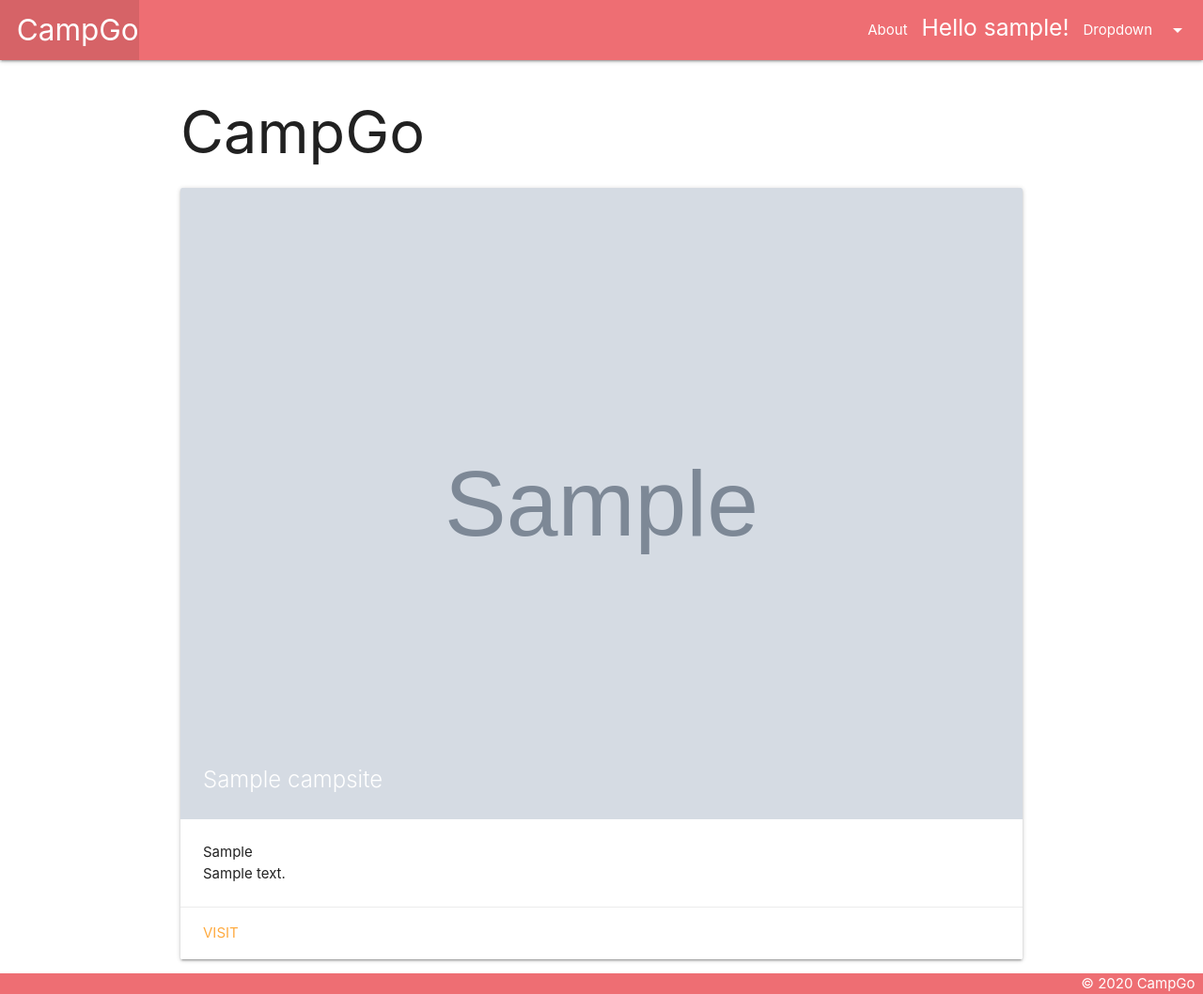
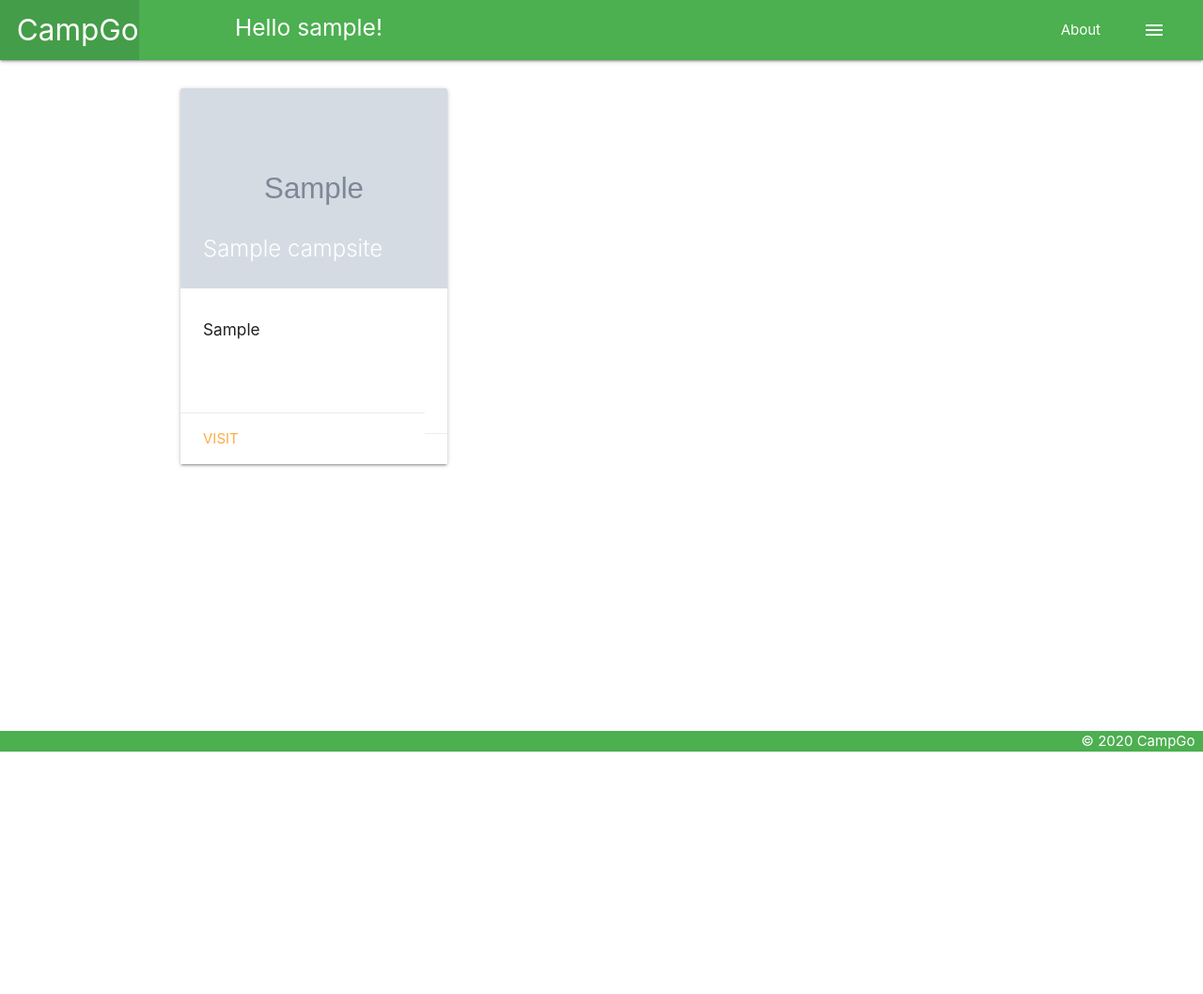
Before and after one commit to xxiao77/CampGo, a Django app: page /campgo/ in a window 1280 px wide. Shown: the whole page at 94% size. After the commit the page ends 800 px from the top, so only its background shows below. Run offline with Django 3.2, Linux system fonts and the light colour scheme; a user stored in the database is signed in; tables that the repository leaves empty hold one stand-in row (values such as "Sample post"); grey boxes marked "Sample" are stand-in pictures; parts of the project's set-up code (start-up, migrations or seed data) failed here and were passed over.

Commit message:
style show page

```diff
--- a/main_app/models.py
+++ b/main_app/models.py
@@ -26,3 +26,10 @@ class Comment(models.Model):
 
   def get_absolute_url(self):
     return reverse('camp_show', kwargs={'campsite_id': self.campsite.id})
+
+class Favlist(models.Model):
+  campsite = models.ForeignKey(Campsite, on_delete=models.CASCADE)
+  user = models.ForeignKey(User, on_delete=models.CASCADE)
+
+  def __str__(self):
+    return self.content
--- a/main_app/static/css/style.css
+++ b/main_app/static/css/style.css
@@ -16,3 +16,8 @@ footer.page-footer {
 li {
   color: white;
 }
+/*
+.container {
+  display: inline-flex;
+  flex-wrap: wrap; */
+/* } */
--- a/main_app/templates/base.html
+++ b/main_app/templates/base.html
@@ -19,22 +19,23 @@
 </head>
 <body>
   <header class="navbar-fixed">
-    <nav>
+    <nav class="green">
       <div class="nav-wrapper">
         <div style="display: flexbox;">
           <ul>
             <li><a href="{% url 'index' %}" class="left brand-logo">&nbsp;&nbsp;CampGo</a></li>
-        </ul>
+            {%if user.is_authenticated %}
+              <li style="margin-left: 250px;"><h5>Hello {{ user.username }}!</h5></li>
               <ul class="right hide-on-med-and-down">
                 <li><a href="{% url 'about' %}">About</a></li>
-            {%if user.is_authenticated %}
-            <li><h5>Hello {{ user.username }}!</h5></li>
-            <li><a class="dropdown-trigger" href="#!" data-target="dropdown1">Dropdown<i class="material-icons right">arrow_drop_down</i></a></li>
+                <li><a class="dropdown-trigger" style="padding-right: 40px;" href="#!" data-target="dropdown1"><i class="material-icons right">menu</i></a></li>
+              </ul>
             {% else %}
+              <ul class="right hide-on-med-and-down">
                 <li><a href="{% url 'signup' %}">Sign Up</a></li>
                 <li><a href="{% url 'login' %}">Login</a></li>
+              </ul>
             {% endif %}
-          </ul>
           </ul>
         </div>
       </div>
@@ -49,11 +50,15 @@
       </script>
   </header>
   <main class="container">
+    <div class = "col l3">
       {% block content %}
       {% endblock %}
+    </div>
   </main>
+  <div class="green">
   <footer class="page-footer">
     <div class="right">&copy; 2020 CampGo &nbsp;</div>
   </footer>
+  </div>
 </body>
 </html>
--- a/main_app/templates/campgo/index.html
+++ b/main_app/templates/campgo/index.html
@@ -1,22 +1,24 @@
 {% extends 'base.html' %}
 {% block content %}
-
-<h1>CampGo</h1>
-
+<br>
+<div class="row">
   {% for campsite in campsites %}
-<div class="card">
+    <div class="col s4">
+      <div class="card medium">
         <div class="card-image">
           <img src="{{ campsite.img_url }}">
           <span class="card-title">{{ campsite.name }}</span>
         </div>
         <div class="card-content">
-    <p>{{ campsite.location }}</p>
-    <p>{{ campsite.description }}</p>
+          <h6>{{ campsite.location }}</h6>
         </div>
         <div class="card-action">
-    <a href="{% url 'camp_show' campsite.id %}">Visit</a>
+          <a class="card-action" href="{% url 'camp_show' campsite.id %}">Visit</a>
+        </div>
       </div>
     </div>
   {% endfor %}
+</div>
+
 
 {% endblock %}
```
Also changed, not shown: main_app/templates/campgo/confirm.html (+6 -2 lines), main_app/templates/campgo/show.html (+7 -5 lines). Lines whose indentation alone changed are shown as unchanged.
